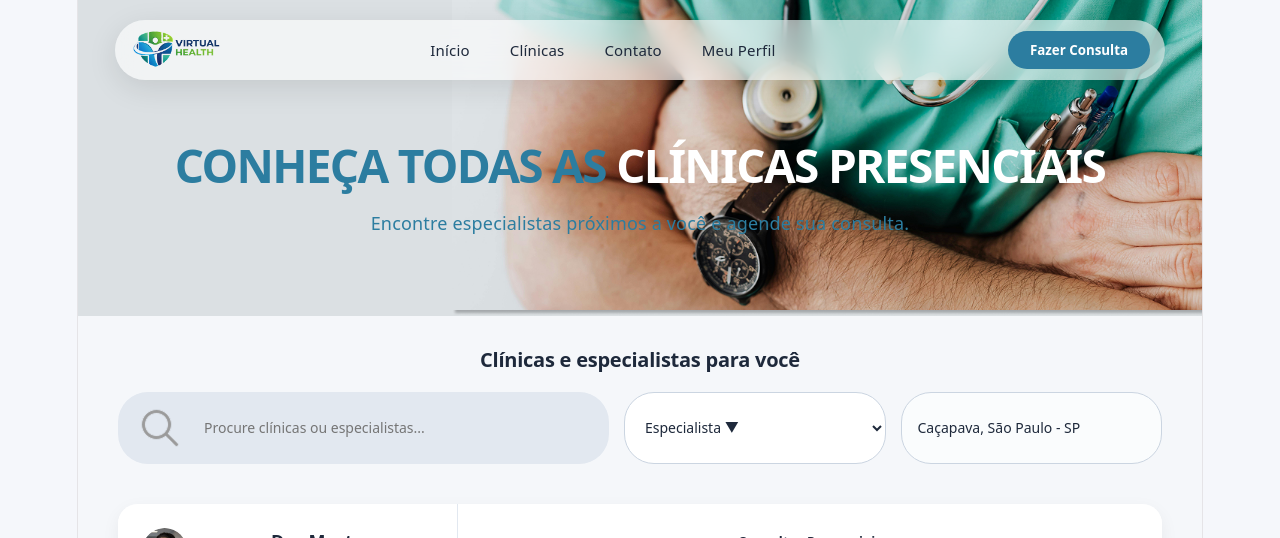
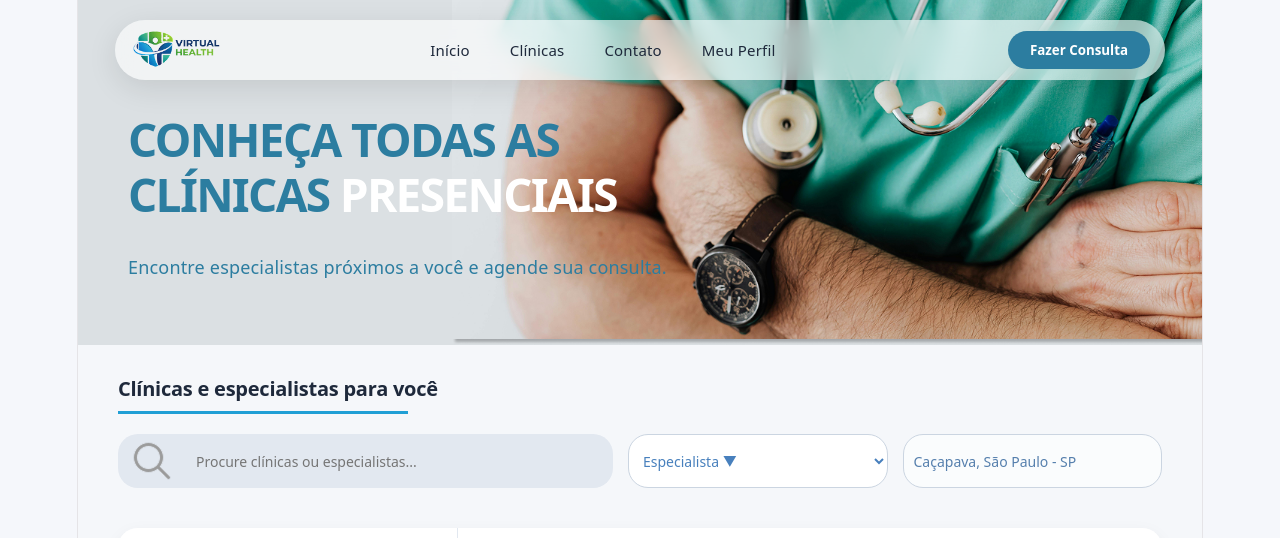
Before and after one commit to kaorishi11/virtualhealth, a React (Vite) app: page /clinicas in a window 1280 px wide. Shown: the top 538 px of the page. Built offline with nearby package versions, Linux system fonts and the light colour scheme.

Commit message:
clinicas

```diff
--- a/src/pages/Clinicas.jsx
+++ b/src/pages/Clinicas.jsx
@@ -194,7 +194,7 @@ const handleConfirmPresencial = (doc) => {
 
             {/* HERO */}
             <div className="hero-clinicas">
-                <h1><span>CONHEÇA TODAS AS</span> CLÍNICAS PRESENCIAIS</h1>
+                <h1><span>CONHEÇA TODAS AS <br />CLÍNICAS</span> PRESENCIAIS</h1>
                 <p>Encontre especialistas próximos a você e agende sua consulta.</p>
             </div>
 
@@ -202,6 +202,7 @@ const handleConfirmPresencial = (doc) => {
                 {/* SEÇÃO COM TÍTULO */}
                 <div className="search-header">
                     <h2>Clínicas e especialistas para você</h2>
+                    <hr />
                 </div>
 
                 {/* BARRA DE BUSCA COM FILTROS */}
--- a/src/styles/Clinicas.css
+++ b/src/styles/Clinicas.css
@@ -62,16 +62,17 @@ body {
 .hero-clinicas {
     background: #dbe0e3 url('../images/clinicas.png') no-repeat right bottom;
     background-size: 750px;
-    padding: 120px 40px 80px;
+    padding: 80px 50px 65px;
+    text-align: left;
 }
 .hero-clinicas h1 {
     font-size: 46px;
     font-weight: 800;
     color: white;
+    line-height: 1.2;
 }
 .hero-clinicas span { color: #2c7da0; }
 .hero-clinicas p {
-    margin-top: 10px;
     color: #2c7da0;
     font-weight: 500;
 }
@@ -91,6 +92,15 @@ body {
     font-size: 20px;
     color: #1e293b;
     font-weight: 600;
+    text-align: left;
+}
+.search-header hr{
+    width: 290px;
+    height: 3px;
+    background: #209FD5;
+    margin: 10px auto;
+    border: none;
+    margin-left: 0;
 }
 
 /* SEARCH CONTAINER */
@@ -105,8 +115,8 @@ body {
     display: flex;
     align-items: center;
     background: #e2e8f0;
-    padding: 12px 18px;
-    border-radius: 30px;
+    padding: 3px 10px;
+    border-radius: 20px;
     gap: 10px;
 }
 .search-input-wrapper input {
@@ -118,21 +128,21 @@ body {
 }
 .filter-select {
     flex: 1;
-    padding: 12px 16px;
+    padding: 3px 10px;
     border: 1px solid #cbd5e1;
-    border-radius: 30px;
+    border-radius: 20px;
     background: white;
     font-size: 14px;
-    color: #1e293b;
+    color: #4880bd;
     cursor: pointer;
 }
 .location-input {
     flex: 1;
-    padding: 12px 16px;
+    padding: 3px 10px;
     border: 1px solid #cbd5e1;
-    border-radius: 30px;
+    border-radius: 20px;
     font-size: 14px;
-    color: #1e293b;
+    color: #557fad;
 }
 
 /* CARDS */
```
